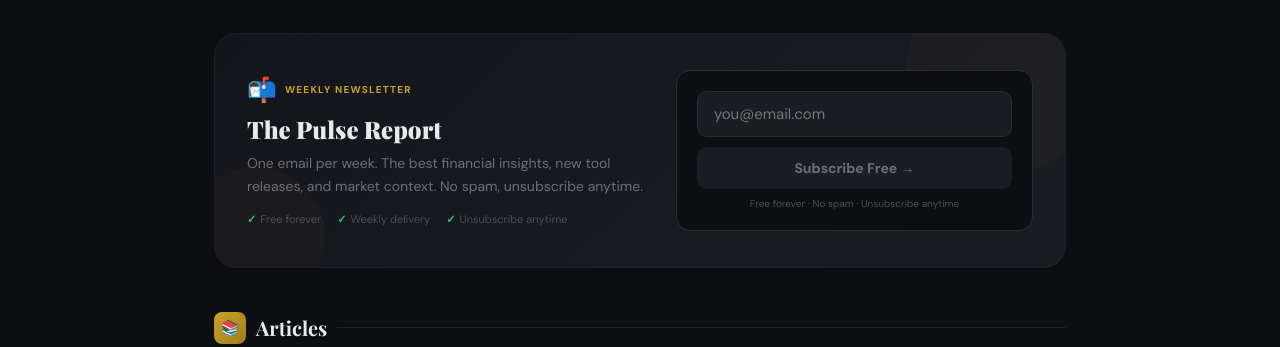
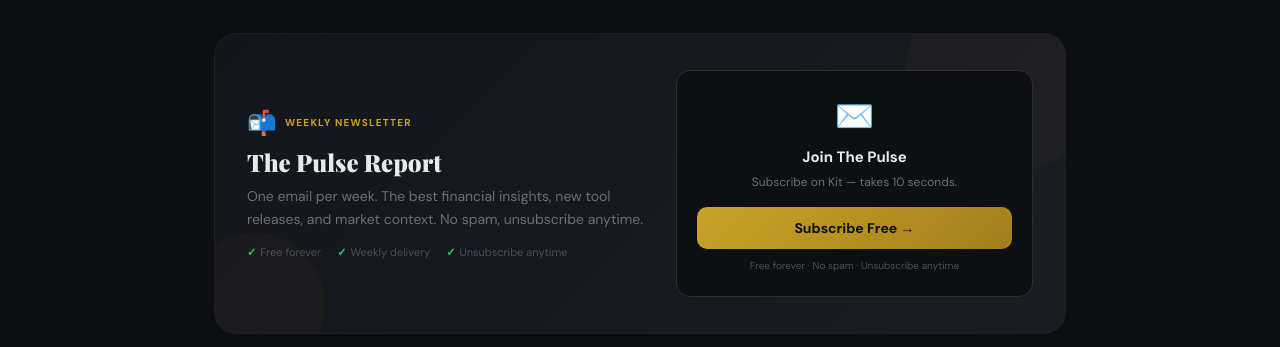
Before and after one commit to zackatlas/pulsafi, a Next.js app: page /resources in a window 1280 px wide. Shown: the part 278-625 px from the top of the page. Built offline with nearby package versions, Linux system fonts and the light colour scheme; no server answers.

Commit message:
Update page.js

```diff
--- a/app/resources/page.js
+++ b/app/resources/page.js
@@ -2,6 +2,8 @@
 import { useState } from "react";
 import Header from "../components/Header";
 import Footer from "../components/Footer";
+
+const KIT_SUBSCRIBE_URL = "https://the-pulse-5.kit.com/37d1c84aa2";
 
 const CATEGORIES = ["All", "Investing", "Budgeting", "Retirement", "Debt", "Real Estate"];
 
@@ -19,30 +21,6 @@ const ARTICLES = [
 
 export default function ResourcesPage() {
   const [activeCategory, setActiveCategory] = useState("All");
-  const [emailFocused, setEmailFocused] = useState(false);
-  const [email, setEmail] = useState("");
-  const [nlStatus, setNlStatus] = useState(null); // null | "loading" | { success, message } | { error }
-
-  const handleSubscribe = async () => {
-    if (!email.trim()) return;
-    setNlStatus("loading");
-    try {
-      const res = await fetch("/api/newsletter", {
-        method: "POST",
-        headers: { "Content-Type": "application/json" },
-        body: JSON.stringify({ email: email.trim() }),
-      });
-      const data = await res.json();
-      if (res.ok) {
-        setNlStatus({ success: true, message: data.message });
-        setEmail("");
-      } else {
-        setNlStatus({ error: data.error || "Something went wrong" });
-      }
-    } catch {
-      setNlStatus({ error: "Network error — try again" });
-    }
-  };
 
   const filtered = activeCategory === "All" ? ARTICLES : ARTICLES.filter(a => a.category === activeCategory);
   const featured = ARTICLES.filter(a => a.featured);
@@ -65,7 +43,7 @@ export default function ResourcesPage() {
 
       <main style={{ maxWidth: 900, margin: "0 auto", padding: "0 24px 80px" }}>
 
-        {/* ═══ NEWSLETTER ═══ */}
+        {/* ═══ NEWSLETTER — Kit CTA ═══ */}
         <div style={{
           marginBottom: 44, borderRadius: 22, overflow: "hidden", position: "relative",
           background: "linear-gradient(135deg, var(--bg-card) 0%, var(--bg-input) 100%)",
@@ -94,31 +72,21 @@ export default function ResourcesPage() {
             </div>
             <div style={{ flex: "1 1 260px" }}>
               <div style={{
-                background: "var(--bg-main)", borderRadius: 14, padding: "20px",
-                border: emailFocused ? "1px solid var(--accent-border)" : "1px solid var(--border-input)", transition: "border-color 0.2s",
+                background: "var(--bg-main)", borderRadius: 14, padding: "24px 20px",
+                border: "1px solid var(--border-input)", textAlign: "center",
               }}>
-                <input type="email" placeholder="you@email.com" value={email}
-                  onChange={e => { setEmail(e.target.value); setNlStatus(null); }}
-                  onKeyDown={e => { if (e.key === "Enter") handleSubscribe(); }}
-                  onFocus={() => setEmailFocused(true)} onBlur={() => setEmailFocused(false)}
-                  disabled={nlStatus === "loading"}
-                  style={{ width: "100%", padding: "12px 16px", borderRadius: 10, border: "1px solid var(--border-input)", background: "var(--bg-input)", color: "var(--text-primary)", fontSize: 15, fontFamily: "'DM Sans', sans-serif", outline: "none", marginBottom: 10, boxSizing: "border-box" }}
-                />
-                <button onClick={handleSubscribe} disabled={nlStatus === "loading" || !email.trim()} style={{
-                  width: "100%", padding: "12px", borderRadius: 10, border: "none", cursor: nlStatus === "loading" || !email.trim() ? "default" : "pointer",
-                  background: nlStatus === "loading" || !email.trim() ? "var(--bg-input)" : "linear-gradient(135deg, var(--accent), var(--accent-dark))",
-                  color: nlStatus === "loading" || !email.trim() ? "var(--text-muted)" : "#0d0f13", fontWeight: 700, fontSize: 14, fontFamily: "'DM Sans', sans-serif",
-                  transition: "all 0.2s",
-                }}>{nlStatus === "loading" ? "Subscribing..." : "Subscribe Free →"}</button>
-                {nlStatus && nlStatus.success && (
-                  <div style={{ fontSize: 13, color: "#2ecc71", textAlign: "center", marginTop: 8, fontWeight: 600 }}>✓ {nlStatus.message}</div>
-                )}
-                {nlStatus && nlStatus.error && (
-                  <div style={{ fontSize: 13, color: "#e74c3c", textAlign: "center", marginTop: 8 }}>{nlStatus.error}</div>
-                )}
-                {!nlStatus && (
-                  <div style={{ fontSize: 10, color: "var(--text-faint)", textAlign: "center", marginTop: 8 }}>Free forever · No spam · Unsubscribe anytime</div>
-                )}
+                <div style={{ fontSize: 32, marginBottom: 10 }}>✉️</div>
+                <div style={{ fontSize: 15, fontWeight: 700, color: "var(--text-primary)", marginBottom: 6 }}>Join The Pulse</div>
+                <p style={{ fontSize: 12, color: "var(--text-muted)", lineHeight: 1.5, margin: "0 0 16px" }}>
+                  Subscribe on Kit — takes 10 seconds.
+                </p>
+                <a href={KIT_SUBSCRIBE_URL} target="_blank" rel="noopener noreferrer" style={{
+                  display: "block", width: "100%", padding: "12px", borderRadius: 10, border: "none",
+                  background: "linear-gradient(135deg, var(--accent), var(--accent-dark))",
+                  color: "#0d0f13", fontWeight: 700, fontSize: 14, fontFamily: "'DM Sans', sans-serif",
+                  textDecoration: "none", textAlign: "center", transition: "opacity 0.2s", boxSizing: "border-box",
+                }}>Subscribe Free →</a>
+                <div style={{ fontSize: 10, color: "var(--text-faint)", textAlign: "center", marginTop: 10 }}>Free forever · No spam · Unsubscribe anytime</div>
               </div>
             </div>
           </div>
```
